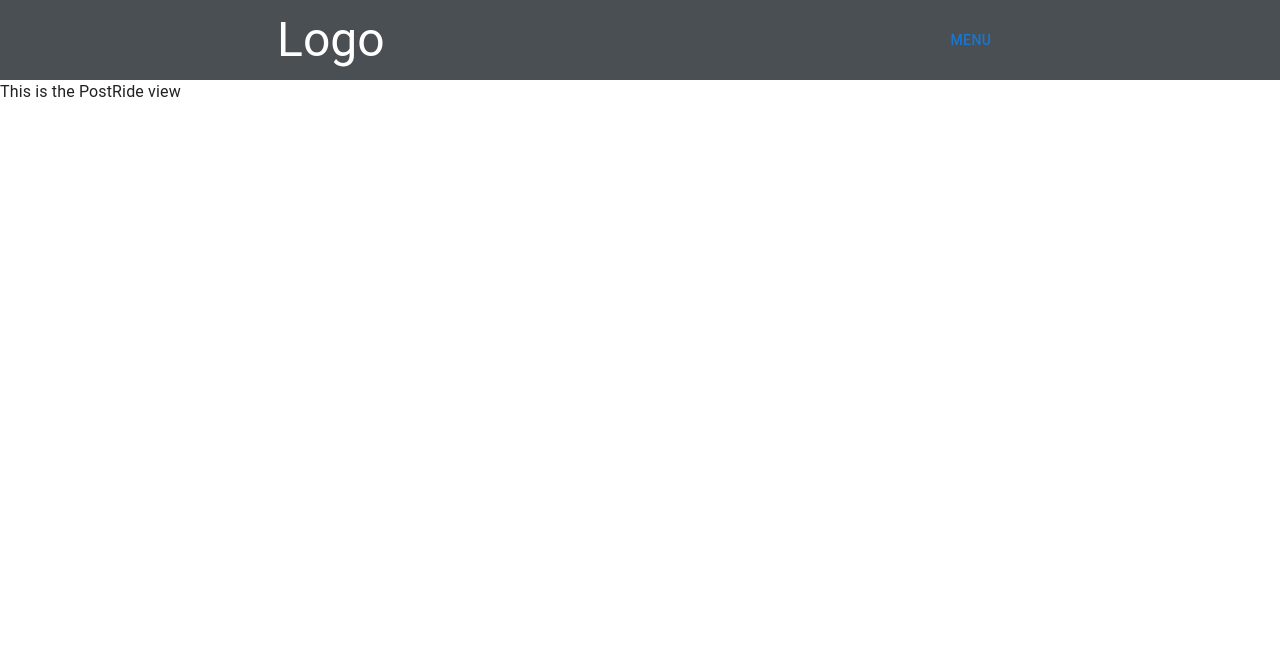
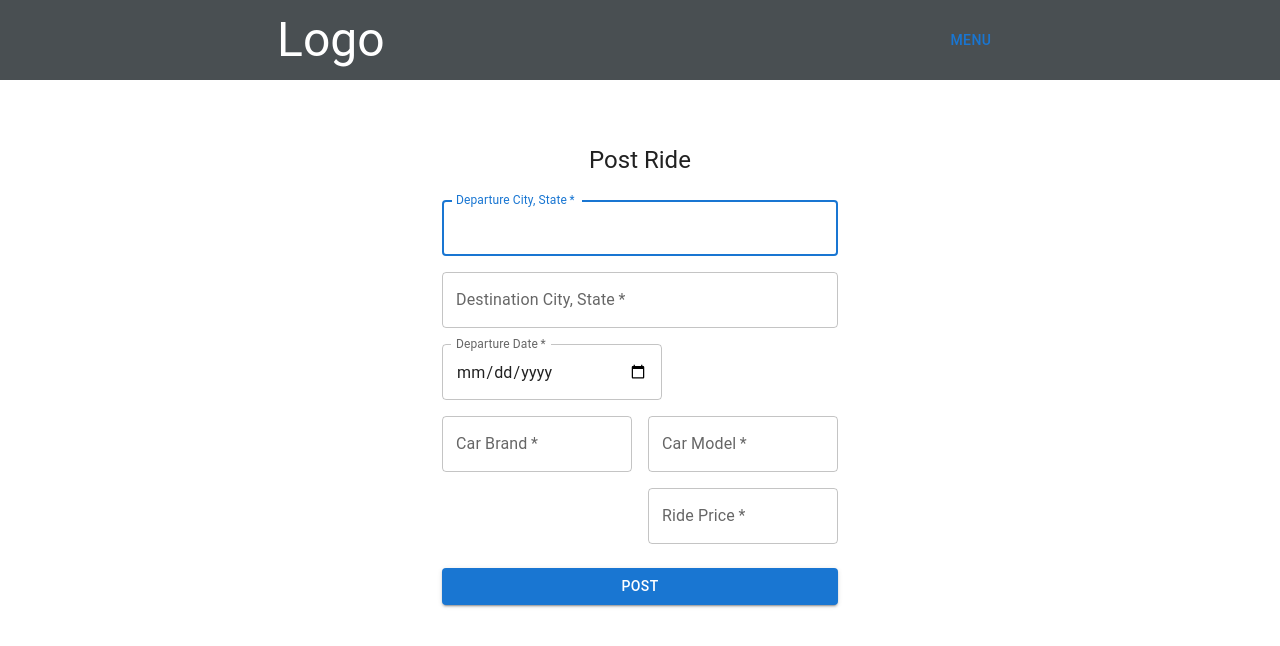
Before and after one commit to project-blue-ocean/hitch, a React app: page /post-ride in a window 1280 px wide. Shown: the top 646 px of the page. Built offline with nearby package versions, Linux system fonts and the light colour scheme.

Commit message:
Changed PostRide component to be a form

```diff
--- a/client/src/components/PostRide.jsx
+++ b/client/src/components/PostRide.jsx
@@ -1,7 +1,82 @@
-import React from 'react';
+import React, { useState } from 'react';
+import { useNavigate } from 'react-router-dom';
+import {
+  Button,
+  CssBaseline,
+  TextField,
+  Grid,
+  Box,
+  Typography,
+  Container,
+} from '@mui/material';
+import {
+  LocalizationProvider,
+  DatePicker,
+} from '@mui/lab';
+import AdapterDateFns from '@mui/lab/AdapterDateFns';
 
-function PostRide() {
-  return <div>This is the PostRide view</div>;
+function PostRide({ userId }) {
+  const [date, setDate] = useState(new Date());
+  const navigate = useNavigate();
+  const handleFormOnSubmit = (event) => {
+    event.preventDefault();
+    const data = new FormData(event.currentTarget);
+    const formToSend = {
+      email: data.get('start'),
+      password: data.get('destination'),
+      date: data.get('date'),
+      brand: data.get('brand'),
+      model: data.get('model'),
+      year: date.getFullYear(),
+      price: data.get('price'),
+    };
+    console.log(formToSend);
+    navigate('/');
+  };
+  return (
+    <Container component="main" maxWidth="xs">
+      <CssBaseline />
+      <Box sx={{
+        marginTop: 8,
+        display: 'flex',
+        flexDirection: 'column',
+        alignItems: 'center',
+      }}
+      >
+        <Typography component="h1" variant="h5">Post Ride</Typography>
+        <Box component="form" onSubmit={handleFormOnSubmit} sx={{ mt: 3 }}>
+          <Grid container spacing={2}>
+            <Grid item xs={12}>
+              <TextField required fullWidth id="start" label="Departure City, State" name="start" autoComplete="start" autoFocus />
+            </Grid>
+            <Grid item xs={12}>
+              <TextField required fullWidth id="destination" label="Destination City, State" name="destination" autoComplete="destination" />
+            </Grid>
+            <Grid item xs={12}>
+              <TextField required id="date" name="date" label="Departure Date" type="date" sx={{ width: 220 }} InputLabelProps={{ shrink: true }} />
+            </Grid>
+            <Grid item xs={12} sm={6}>
+              <TextField required fullWidth id="brand" label="Car Brand" name="brand" autoComplete="car-brand" />
+            </Grid>
+            <Grid item xs={12} sm={6}>
+              <TextField required fullWidth id="model" label="Car Model" name="model" autoComplete="car-model" />
+            </Grid>
+            <Grid item xs={12} sm={6}>
+              <LocalizationProvider dateAdapter={AdapterDateFns}>
+                <DatePicker views={['year']} id="year" name="year" label="Year only" value={date} minDate={new Date('2012-03-01')} maxDate={new Date('2023-06-01')} onChange={(newValue) => setDate(newValue)} renderInput={(params) => <TextField {...params} helperText={null} />} />
+              </LocalizationProvider>
+            </Grid>
+            <Grid item xs={12} sm={6}>
+              <TextField required fullWidth id="price" label="Ride Price" name="price" autoComplete="price" />
+            </Grid>
+          </Grid>
+          <Button type="submit" fullWidth variant="contained" sx={{ mt: 3, mb: 2 }}>
+            Post
+          </Button>
+        </Box>
+      </Box>
+    </Container>
+  );
 }
 
 export default PostRide;
```
